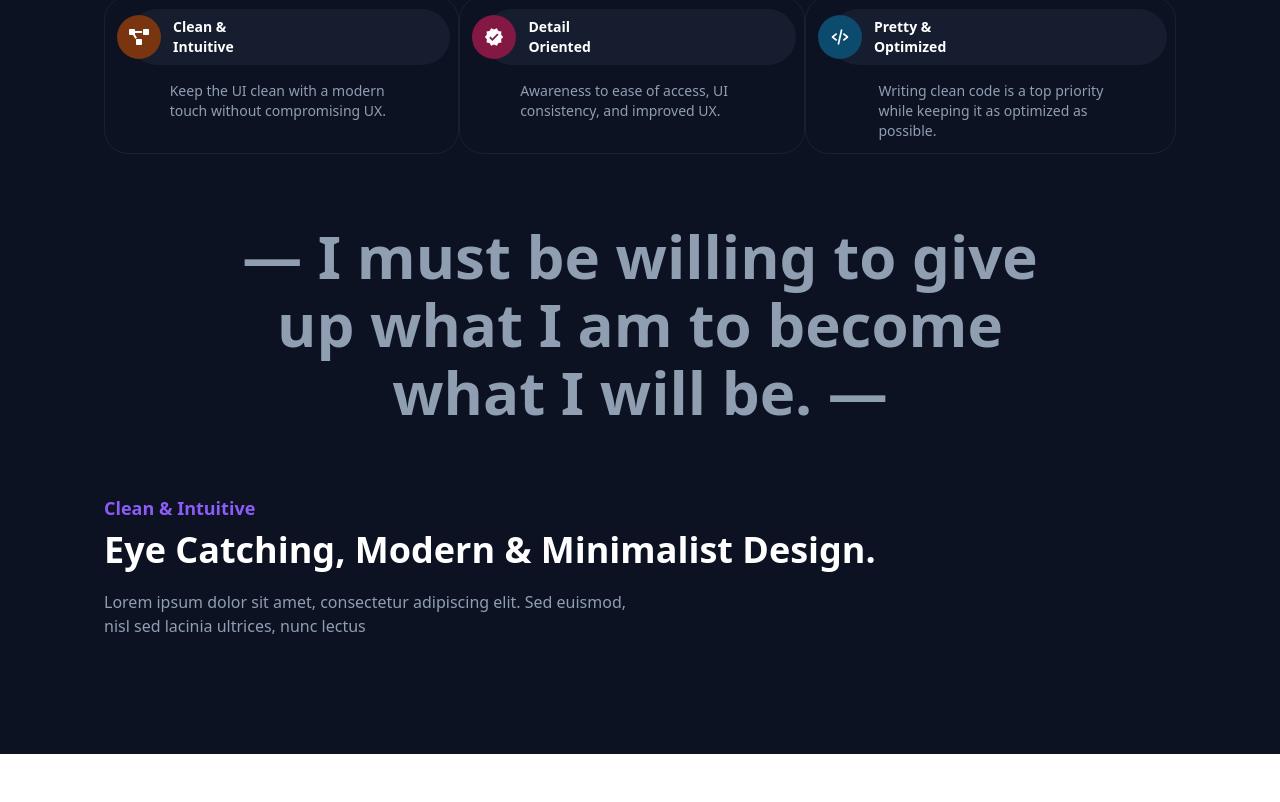
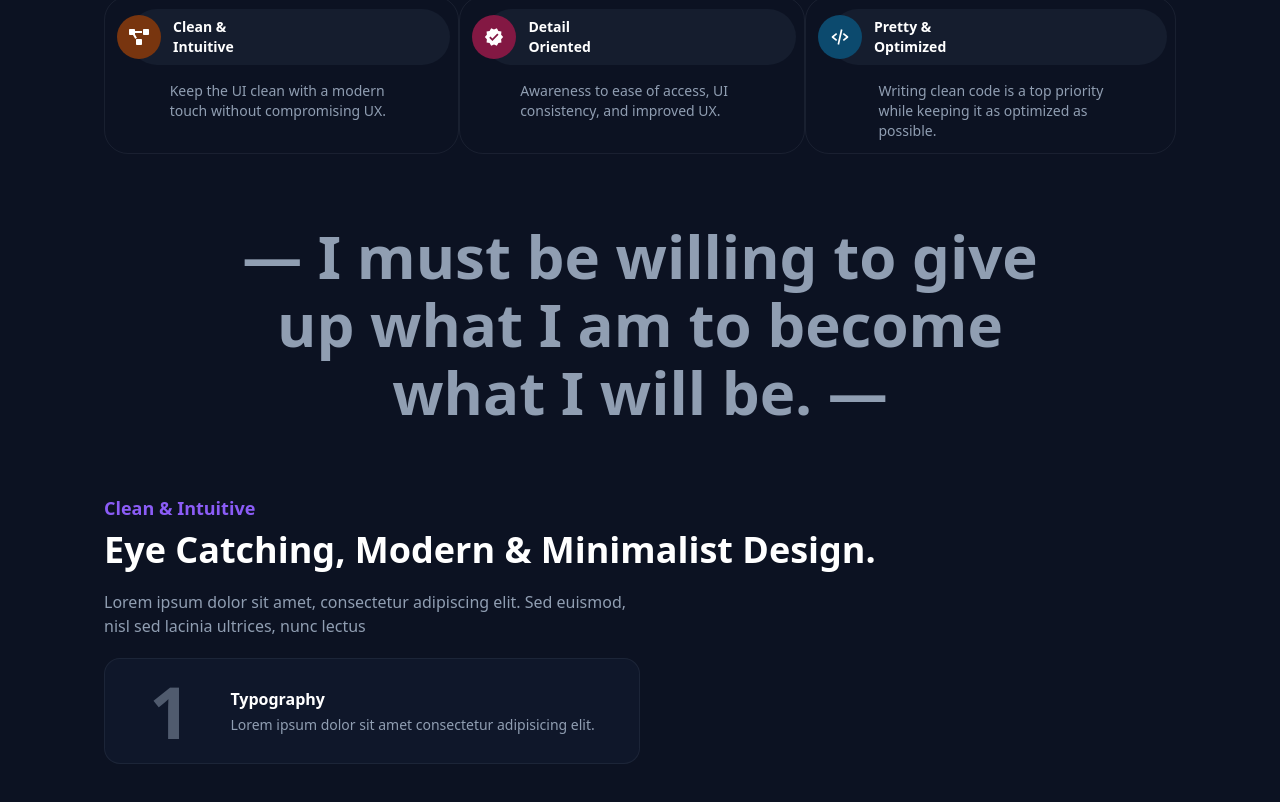
Before and after one commit to ImJars/Development-full-coding, a React (Vite) app: page / in a window 1280 px wide. Shown: the part 700-1502 px from the top of the page. Before the commit the page ends 1454 px from the top, so only its background shows below. Built offline with nearby package versions, Linux system fonts and the light colour scheme.

Commit message:
Add card-component

```diff
--- /dev/null
+++ b/src/components/card-number.jsx
@@ -0,0 +1,43 @@
+import React from 'react'
+
+function CardNumber() {
+    return (
+        <>
+            <div
+                className='bg-secondary w-1/2 flex justify-center
+                            items-center rounded-2xl py-4 mb-5
+                            border border-text-general border-opacity-10'
+            >
+                <div
+                    className='flex items-center'
+                >
+                    <div
+                        className='mr-10'
+                    >
+                        <h1
+                            className='text-7xl font-bold text-text-general opacity-50'
+                        >
+                            1
+                        </h1>
+                    </div>
+                    <div
+                        className=''
+                    >
+                        <h1
+                            className='font-bold'
+                        >
+                            Typography
+                        </h1>
+                        <h2
+                            className='text-text-general text-sm mt-1'
+                        >
+                            Lorem ipsum dolor sit amet consectetur adipisicing elit.
+                        </h2>
+                    </div>
+                </div>
+            </div>
+        </>
+    )
+}
+
+export default CardNumber
--- a/src/components/sub-home.jsx
+++ b/src/components/sub-home.jsx
@@ -1,4 +1,5 @@
 import React from 'react'
+import CardNumber from './card-number'
 
 function SubHome({ title, subtitle, text }) {
     return (
@@ -22,7 +23,7 @@ function SubHome({ title, subtitle, text }) {
                     </h3>
                 </div>
                 <div>
-
+                    <CardNumber />
                 </div>
             </div>
         </>
--- a/src/home.jsx
+++ b/src/home.jsx
@@ -175,11 +175,16 @@ function Home() {
                 <section
                     className="content-wrapped"
                 >
-                    <SubHome
-                        title={ 'Clean & Intuitive' }
-                        subtitle={ 'Eye Catching, Modern & Minimalist Design.' }
-                        text={ 'Lorem ipsum dolor sit amet, consectetur adipiscing elit. Sed euismod, nisl sed lacinia ultrices, nunc lectus' }
-                    />
+                    <div>
+                        <SubHome
+                            title={ 'Clean & Intuitive' }
+                            subtitle={ 'Eye Catching, Modern & Minimalist Design.' }
+                            text={ 'Lorem ipsum dolor sit amet, consectetur adipiscing elit. Sed euismod, nisl sed lacinia ultrices, nunc lectus' }
+                        />
+                    </div>
+                    <div>
+
+                    </div>
                 </section>
             </section>
         </ContentWraped>
```
